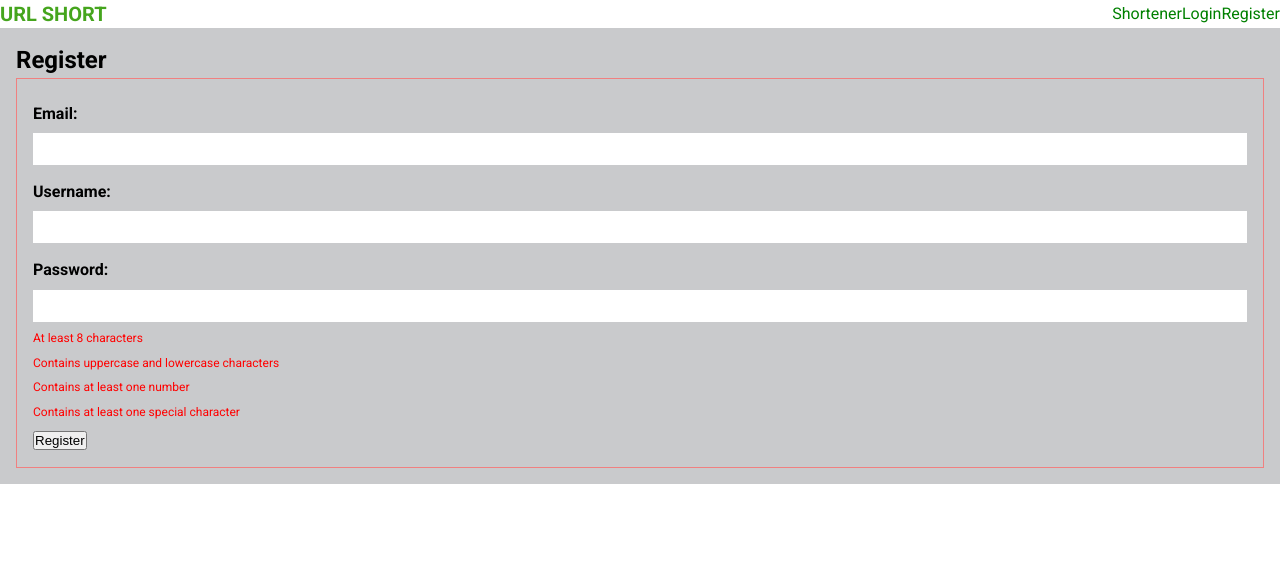
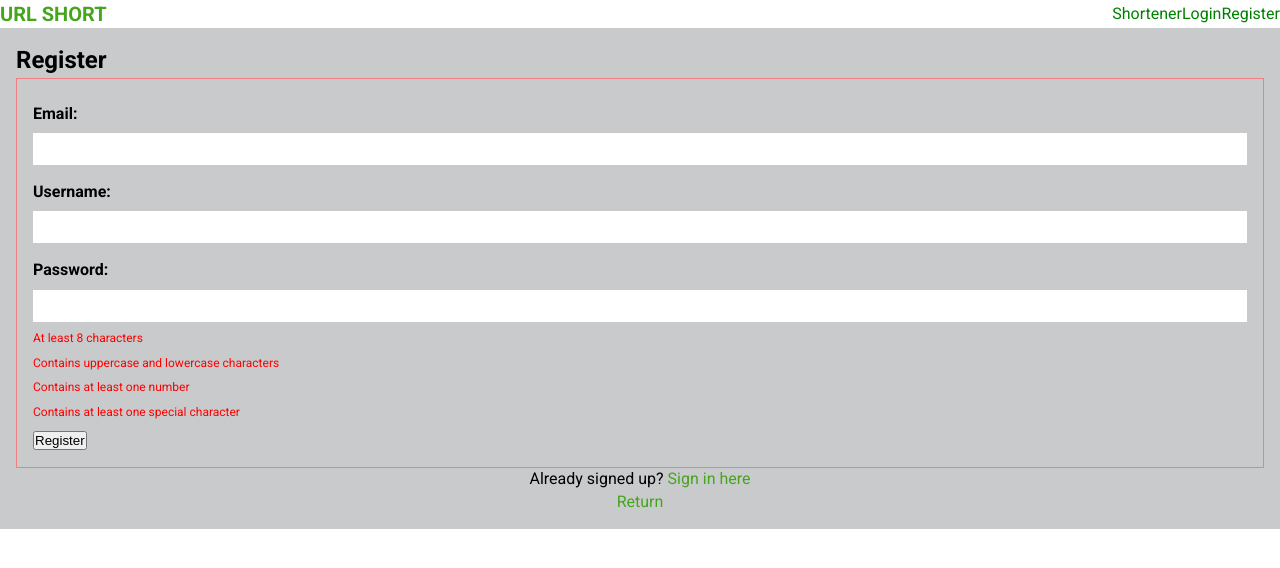
Before and after one commit to AerialWombat/url-shortener, a React (Create React App) app: page /register in a window 1280 px wide. Shown: the top 568 px of the page. Built offline with nearby package versions, Linux system fonts and the light colour scheme.

Commit message:
Added navigation to registration view

```diff
--- a/src/components/Register/Register.js
+++ b/src/components/Register/Register.js
@@ -154,6 +154,12 @@ class Register extends Component {
               <input type="submit" value="Register" />
             </div>
           </form>
+          <div className={styles.navigation}>
+            <span>
+              Already signed up? <Link to="/login">Sign in here</Link>
+            </span>
+            <Link to="/">Return</Link>
+          </div>
         </section>
       );
     } else {
--- a/src/components/Register/register.module.scss
+++ b/src/components/Register/register.module.scss
@@ -49,6 +49,17 @@
       }
     }
   }
+
+  .navigation {
+    display: flex;
+    flex-flow: column;
+    align-items: center;
+    justify-content: center;
+
+    a {
+      color: $accent-color;
+    }
+  }
 }
 
 .containerComplete {
```
